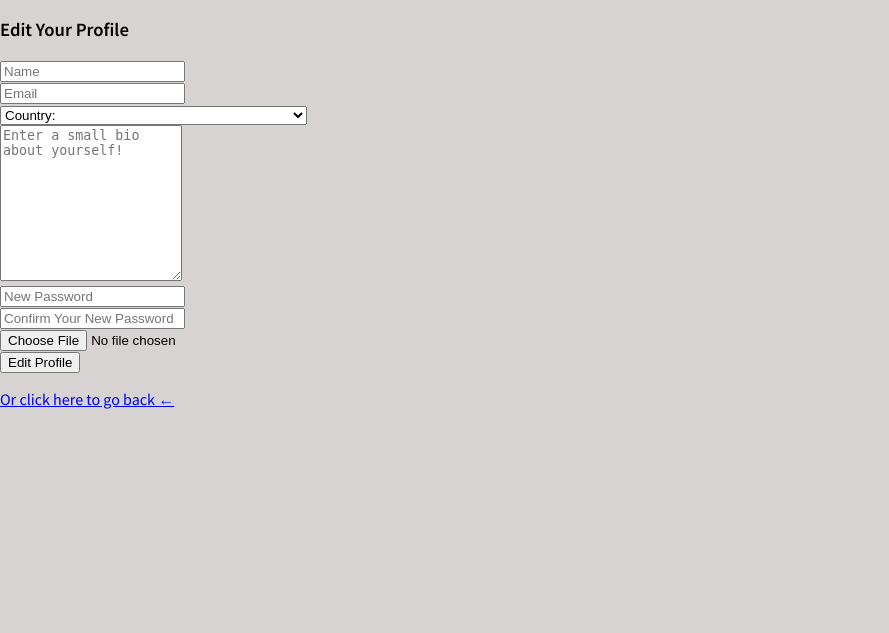
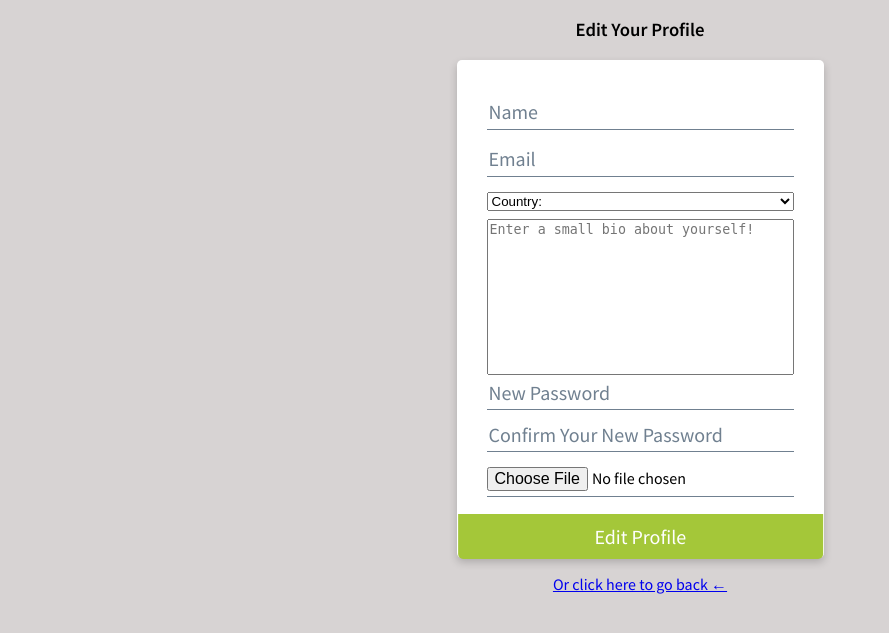
Before and after one commit to joaorenatopinto/FEUP-LTW1920-PROJ, a PHP site: page /editprofile.php in a window 1280 px wide. Shown: the part 90-723 px from the top of the page, without its empty margins (0-889 px from the left). Run offline with PHP 8.4, Linux system fonts and the light colour scheme; the visitor is signed in with stand-in values (Sample User, id 1); data comes from the database, SQL or seed files in the repository; data that the repository does not hold is empty.

Commit message:
edit profile style

```diff
--- /dev/null
+++ b/css/edit.css
@@ -0,0 +1,67 @@
+.edit-card {
+    grid-column-start: 2;
+    grid-column-end: 3;
+    display: flex;
+    flex-direction: column;
+    align-items: center;
+}
+
+.edit-form {
+    display: flex;
+    flex-direction: column;
+    background-color: white;
+    padding: 30px 30px 0px 30px;
+    margin-bottom: 0px;
+    border-radius: 5px;
+    box-shadow: 0 4px 8px 0 rgba(0,0,0,0.2);
+}
+
+.edit-form input {
+    border: 0px;
+    margin-top: 2.5%;
+    margin-bottom: 2.5%;
+    padding-bottom: 5px;
+    border-bottom: 1px solid #708090;
+    font-size: 20px;
+    font-family: 'Source Sans Pro', sans-serif;
+}
+
+.edit-form select {
+    margin-top: 2.5%;
+    margin-bottom: 2.5%;
+}
+
+.edit-form input::placeholder {
+    font-size: 20px;
+    color: #708090;
+    font-family: 'Source Sans Pro', sans-serif;
+}
+
+.edit-form #edit-password {
+    font-size: 1em;
+}
+
+.edit-form #edit-confirmpassword {
+    font-size: 1em;
+}
+
+.edit-form #edit-submit {
+    padding: 10px 0px 10px 0px;
+    margin-bottom: 0px;
+    border-bottom: 0px;
+    color: white;
+    border-top: 30px;
+    background-color: #a4c739;
+    width: 119%;
+    border-radius: 0px 0px 5px 5px;
+    transform: translateX(-7.9%) translateY(2%);
+    position:relative;
+}
+
+.edit-form textarea {
+    resize: none;
+}
+
+.edit-form input[type=file] {
+    font-size: 1em;
+}
--- a/templates/tlp_account.php
+++ b/templates/tlp_account.php
@@ -39,7 +39,7 @@
         <header>
             <h3>Edit Your Profile</h3>
         </header>
-        <form id="edit-form" method="post" action="action_edit_profile.php" enctype="multipart/form-data">
+        <form class="edit-form" method="post" action="action_edit_profile.php" enctype="multipart/form-data">
             <input type="hidden" name="username" value="<?= $user['username'] ?>">
             <input id="edit-name" type="text" name="name" placeholder="Name" value="<?= $user['fullname'] ?>">
             <input id="edit-email" type="text" name="email" placeholder="Email" value="<?= $user['email'] ?>">
--- a/templates/tlp_common.php
+++ b/templates/tlp_common.php
@@ -16,6 +16,7 @@
         <link href="css/reservation.css" rel="stylesheet">
         <link href="css/login.css" rel="stylesheet">
         <link href="css/signup.css" rel="stylesheet">
+        <link href="css/edit.css" rel="stylesheet">
         <link href="css/reservation-ui.css" rel="stylesheet">
         <link href="https://fonts.googleapis.com/css?family=Source+Sans+Pro:300,400,600&display=swap" rel="stylesheet">
         <meta name="viewport" content="width=device-width, initial-scale=1.0">
```
